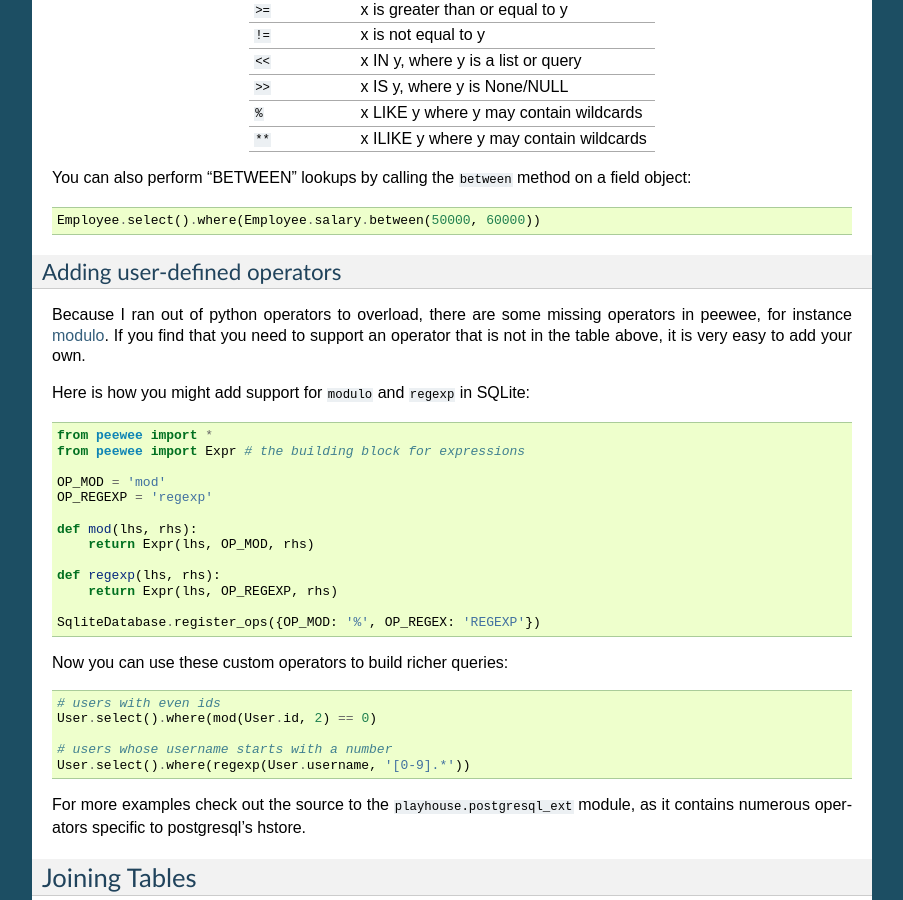
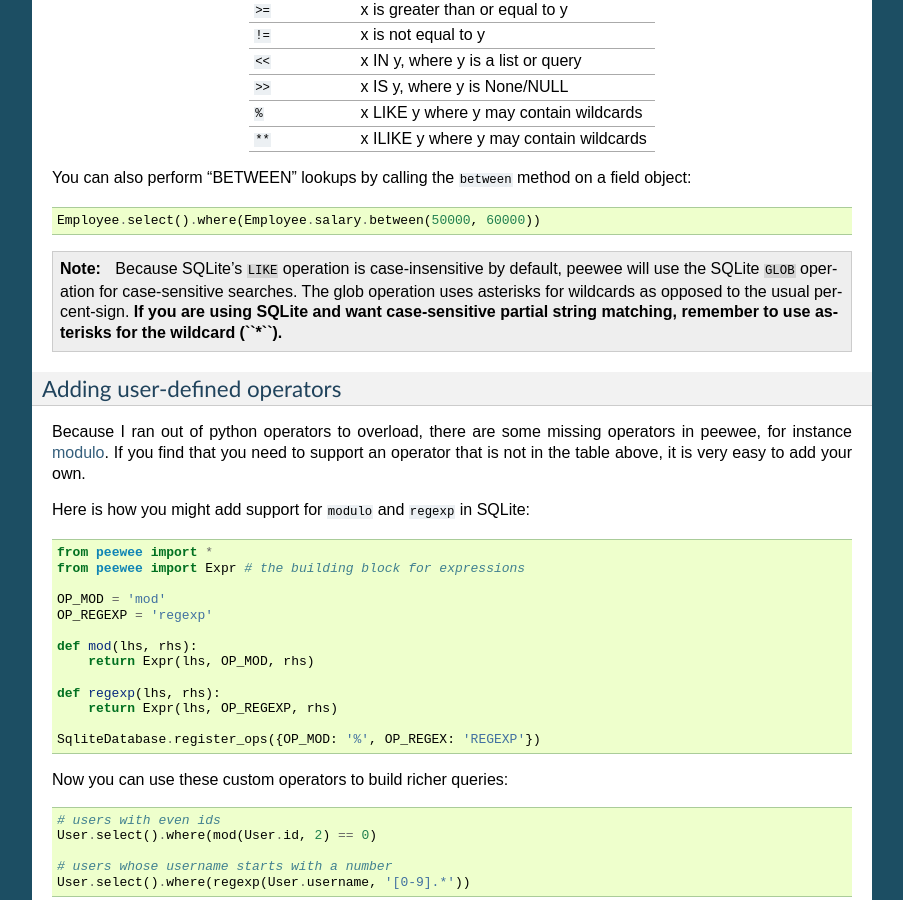
Before and after one commit to coleifer/peewee, a Sphinx documentation site: the page built from docs/peewee/querying.rst, in a window 1280 px wide and 900 px high, scrolled down 2561 px. Shown: the whole window, without its empty margins (198-1101 px from the left). Built offline with Sphinx 7.4.7, drawn with Linux system fonts in a browser that asks for light colours.

Commit message:
Adding note on sqlite like/glob

```diff
--- a/docs/peewee/querying.rst
+++ b/docs/peewee/querying.rst
@@ -120,6 +120,13 @@
 .. code-block:: python
 
     Employee.select().where(Employee.salary.between(50000, 60000))
+
+.. note::
+    Because SQLite's ``LIKE`` operation is case-insensitive by default,
+    peewee will use the SQLite ``GLOB`` operation for case-sensitive searches.
+    The glob operation uses asterisks for wildcards as opposed to the usual
+    percent-sign.  **If you are using SQLite and want case-sensitive partial
+    string matching, remember to use asterisks for the wildcard (``*``).**
 
 .. _custom-lookups:
 
```
